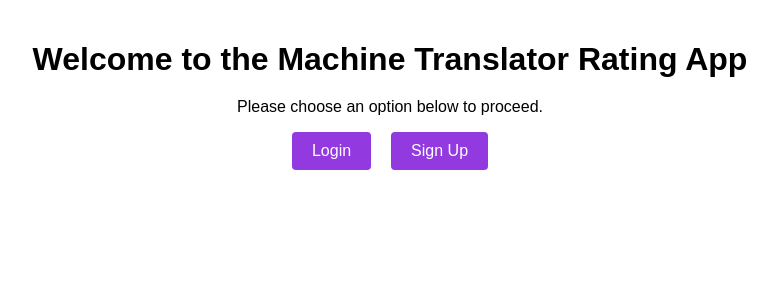
After one commit to Sreya-C/ITL-Project, a Django app: template RatingProject/ratingapp/templates/home.html in a window 1280 px wide. The commit adds this page. Shown: the top 300 px of the page, without its empty margins (250-1027 px from the left). Run offline with Django 4.2, Linux system fonts and the light colour scheme; the template is opened without the code that fills it, so the values that code supplies are empty.

Commit message:
everything working

```diff
--- /dev/null
+++ b/RatingProject/ratingapp/templates/home.html
@@ -0,0 +1,49 @@
+<!DOCTYPE html>
+<html lang="en">
+<head>
+    <meta charset="UTF-8">
+    <meta name="viewport" content="width=device-width, initial-scale=1.0">
+    <title>Machine Translation Website</title>
+
+</head>
+    <style>
+        body {
+            font-family: Arial, sans-serif;
+            margin: 0;
+            padding: 20px;
+            text-align: center;
+        }
+        h1 {
+            font-size: 2em;
+            margin-bottom: 20px;
+        }
+        .button-container {
+            display: flex;
+            justify-content: center;
+            gap: 20px;
+        }
+        .button {
+            background-color: #9239e0;
+            border: none;
+            color: white;
+            padding: 10px 20px;
+            text-align: center;
+            text-decoration: none;
+            display: inline-block;
+            font-size: 16px;
+            cursor: pointer;
+            border-radius: 4px;
+
+
+        }
+    </style>
+</head>
+<body>
+    <h1>Welcome to the Machine Translator Rating App</h1>
+    <p>Please choose an option below to proceed.</p>
+    <div class="button-container">
+        <a href="{% url 'loginpage' %}" class="button">Login</a>
+        <a href="{% url 'signuppage' %}" class="button">Sign Up</a>
+    </div>
+</body>
+</html>
--- a/RatingProject/ratingapp/urls.py
+++ b/RatingProject/ratingapp/urls.py
@@ -1,8 +1,12 @@
 from django.urls import path
 from . import views
+from django.shortcuts import render
 
 urlpatterns = [
-    path('', views.index, name='index'),
+     path('', views.home, name='home'),
+    path('loginpage/', views.loginfunction, name='loginpage'),
+    path('signuppage/', views.signupfunction, name='signuppage'),
+    path('index/', views.index, name='index'),
     path('save_rating/', views.save_rating, name='save_rating'),
     path('sort_table/', views.sort_table, name='sort_table'),
     path('add_sentence/', views.add_sentence, name='add_sentence'),
```
Also changed, not shown: RatingProject/ratingapp/templates/login.html (+17 -8 lines), RatingProject/ratingapp/views.py (+14 -2 lines), RatingProject/static/style.css (+6 -2 lines), RatingProject/db.sqlite3.
